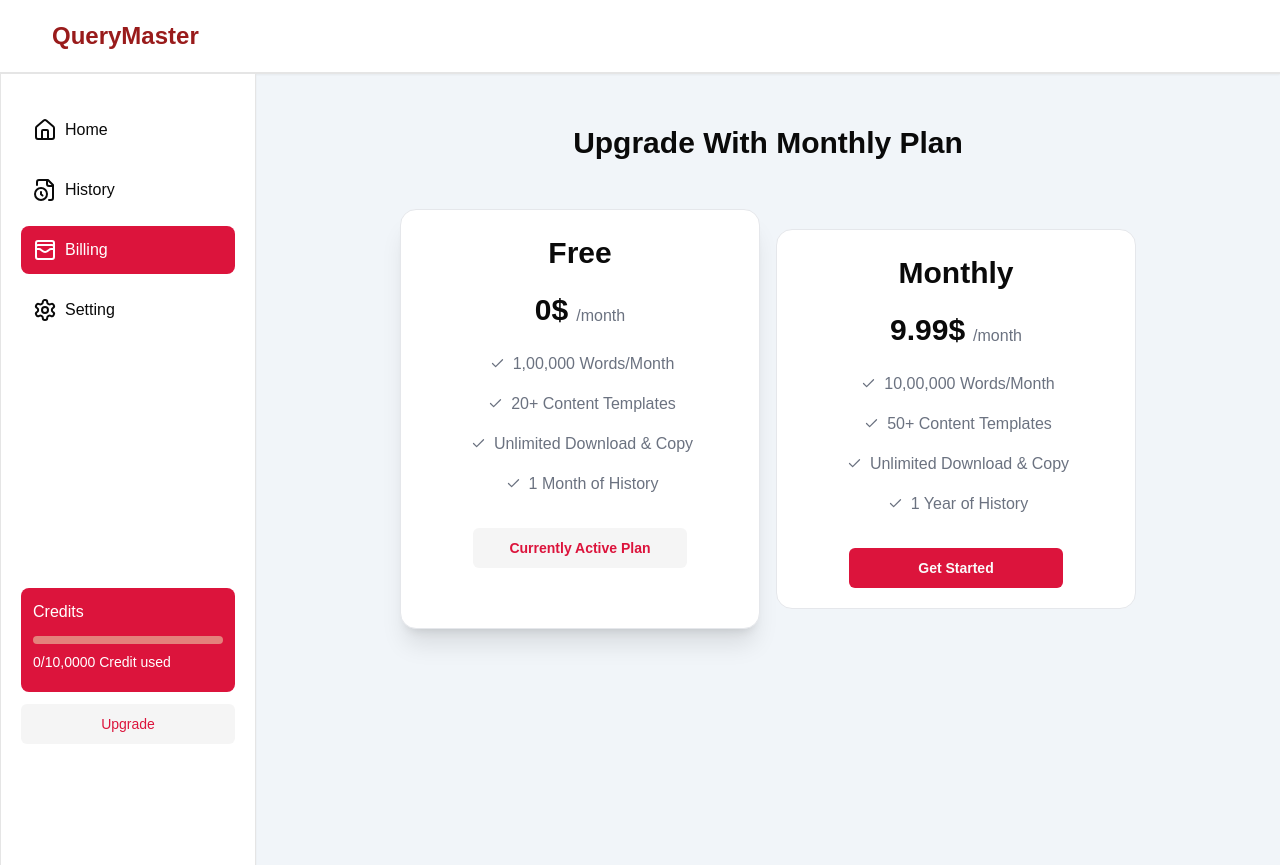
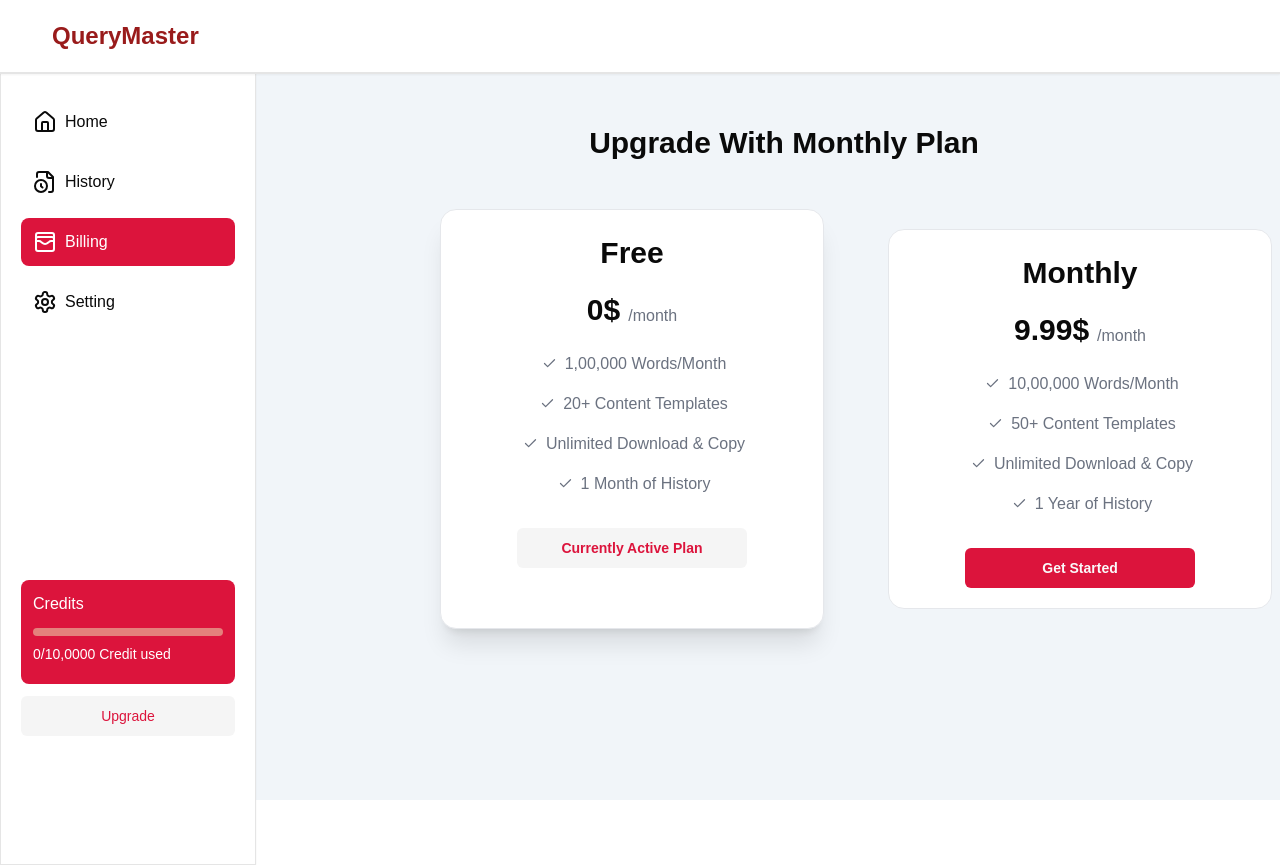
Before and after one commit to ravijat2026/Ai-Content-Generator, a Next.js app: page /dashboard/billing in a window 1280 px wide. After the commit the page ends 800 px from the top, so only its background shows below. Built offline with nearby package versions, Linux system fonts and the light colour scheme; no server answers.

Commit message:
Changes made

```diff
--- a/app/dashboard/billing/page.tsx
+++ b/app/dashboard/billing/page.tsx
@@ -9,12 +9,12 @@ const billing = () => {
 
   return (
 
-      <div className='mx-auto max-w-3xl px-4 py-8 sm:py-12 mt-[65px]'>
+      <div className='mx-auto max-w-3xl px-4 py-8 sm:py-12 mt-[65px] md:ml-36'>
         <h2 className='text-center font-bold text-3xl my-3'>Upgrade With Monthly Plan</h2>
 
           <div className='grid grid-cols-1 md:grid-cols-2 items-center justify-center gap-4 mt-12'>
 
-            <div className='rounded-2xl py-5 bg-white border border-gray-200 min-h-[420px] shadow-xl'>
+            <div className='md:ml-6 rounded-2xl py-5 bg-white border border-gray-200 min-h-[420px] md:w-96 shadow-xl'>
               <div className='text-center'>
                   <h2 className='font-bold text-[30px] mb-3'>Free</h2>
                   <div className='flex gap-2 items-center justify-center'>
@@ -45,7 +45,7 @@ const billing = () => {
             </div>
 
 
-            <div className='rounded-2xl py-5 bg-white border border-gray-200'>
+            <div className='md:ml-24 rounded-2xl py-5 bg-white border border-gray-200 md:w-96'>
               <div className='text-center'>
                   <h2 className='font-bold text-[30px] mb-3'>Monthly</h2>
                   <div className='flex gap-2 items-center justify-center'>
--- a/app/dashboard/layout.tsx
+++ b/app/dashboard/layout.tsx
@@ -19,12 +19,12 @@ const layout = ({
 
         <UpdateCreditContext.Provider value={{UpdateCredit , setUpdateCredit}}>
     <div className='bg-slate-100 min-h-screen relative'>
-    <div className='block h-[65px] w-full fixed mt-[-65px]'> <Header/> </div>
-      <div className='md:w-64 hidden md:block fixed mt-2'>
+    <div className='block h-[65px] w-full fixed z-50'> <Header/> </div>
+      <div className='md:w-64 hidden md:block fixed mt-[65px]'>
         <SideNav />
       </div>
 
-      <div className='md:ml-64'>
+      <div className='md:ml-64 absolute z-0'>
 
         {children}
       </div>
--- a/app/dashboard/settings/page.tsx
+++ b/app/dashboard/settings/page.tsx
@@ -3,7 +3,7 @@ import React from 'react'
 
 const Settings = () => {
   return (
-    <div className='flex items-center justify-center h-full -z-50 mt-[65px]'>
+    <div className='md:ml-48 ml-4 flex items-center justify-center h-full mt-[65px]'>
       <div className='mt-5'>
         <UserProfile routing="hash" />
       </div>
--- a/app/page.tsx
+++ b/app/page.tsx
@@ -34,7 +34,7 @@ export default function Home() {
 
               </div>
 
-              <div className="h-[450px] w-[1200px] relative">
+              <div className="md:h-[450px] md:w-[800px] h-[160px] w-[420px] relative">
                 <Image
                   alt="bgImage"
                   src={bgImage}
```
